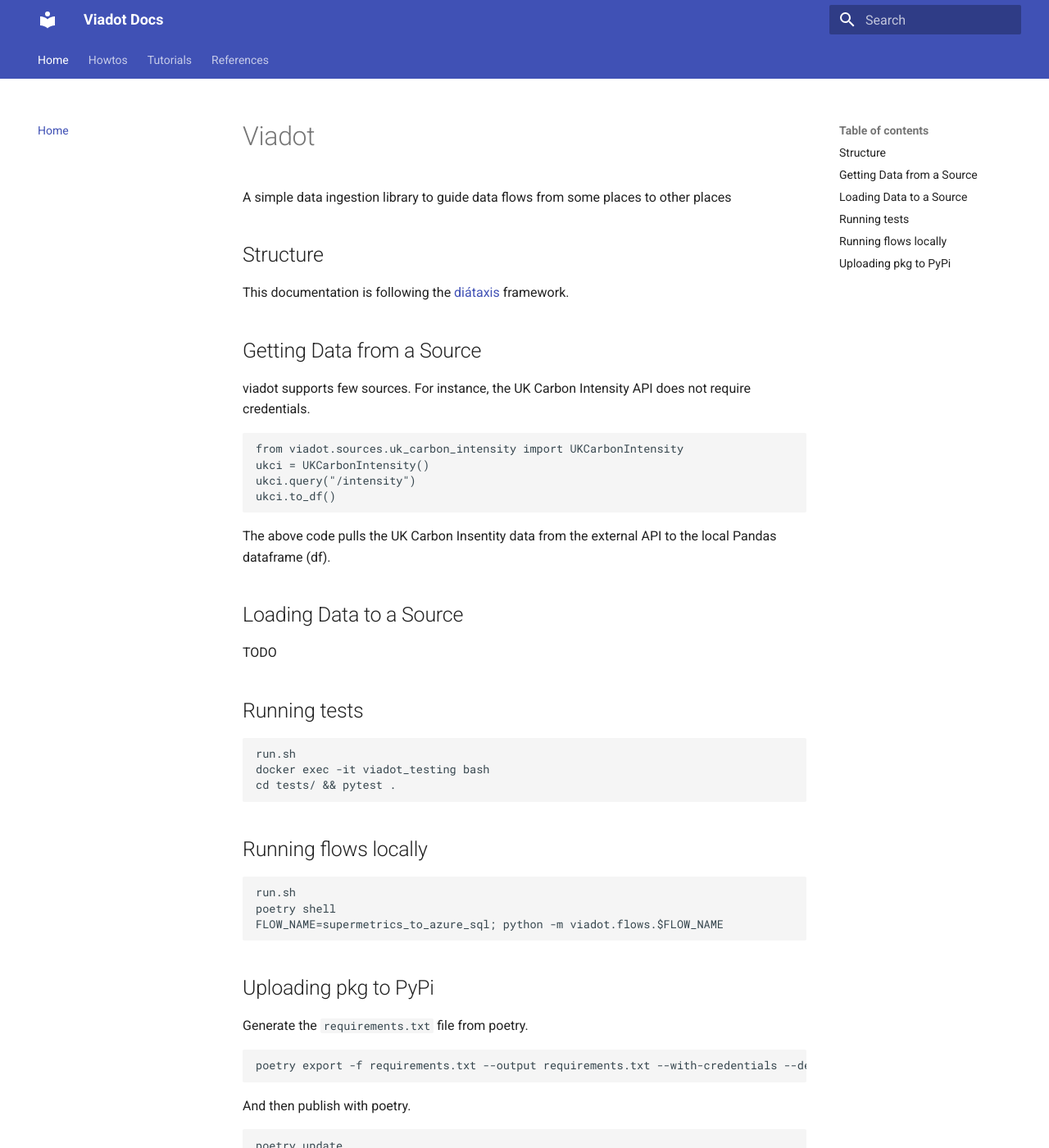
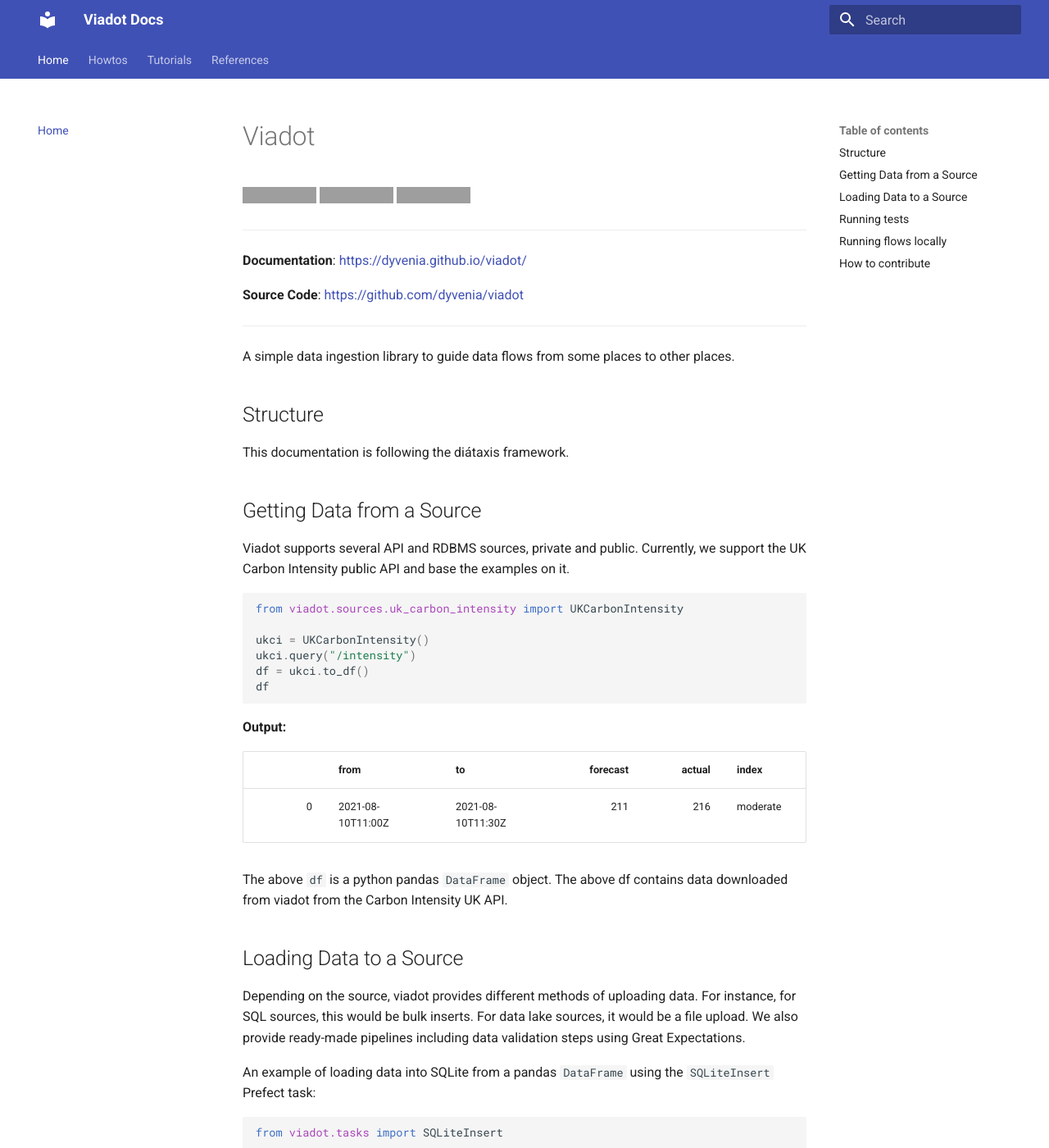
Before and after one commit to dyvenia/viadot, an MkDocs documentation site: the page built from docs/home.md, in a window 1280 px wide and 1400 px high. Shown: the whole window at 82% size. Built offline with MkDocs 1.6.1 and Material for MkDocs 9.7.7, drawn with Linux system fonts in a browser that asks for light colours; some of the changed text lies outside the part shown; grey boxes are pictures that could not be loaded.

Commit message:
📝 Added a lot of docs

````diff
--- a/docs/home.md
+++ b/docs/home.md
@@ -1,51 +1,89 @@
 # Viadot
-A simple data ingestion library to guide data flows from some places to other places
+[![build status](https://github.com/dyvenia/viadot/actions/workflows/build.yml/badge.svg)](https://github.com/dyvenia/viadot/actions/workflows/build.yml)
+[![formatting](https://img.shields.io/badge/code%20style-black-000000.svg)](https://github.com/psf/black)
+[![codecov](https://codecov.io/gh/Trymzet/dyvenia/branch/main/graph/badge.svg?token=k40ALkXbNq)](https://codecov.io/gh/Trymzet/dyvenia)
+---
+
+**Documentation**: <a href="https://dyvenia.github.io/viadot/" target="_blank">https://dyvenia.github.io/viadot/</a>
+
+**Source Code**: <a href="https://github.com/dyvenia/viadot" target="_blank">https://github.com/dyvenia/viadot</a>
+
+---
+
+A simple data ingestion library to guide data flows from some places to other places.
 
 ## Structure
-This documentation is following the [diátaxis](https://diataxis.fr/) framework.
+This documentation is following the diátaxis framework.
 
 ## Getting Data from a Source
 
-viadot supports few sources. For instance, the UK Carbon Intensity API does not require credentials.
+Viadot supports several API and RDBMS sources, private and public. Currently, we support the UK Carbon Intensity public API and base the examples on it.
 
 ```python
 from viadot.sources.uk_carbon_intensity import UKCarbonIntensity
+
 ukci = UKCarbonIntensity()
 ukci.query("/intensity")
-ukci.to_df()
+df = ukci.to_df()
+df
 ```
 
-The above code pulls the UK Carbon Insentity data from the external API to the local Pandas dataframe (df).
+**Output:**
+
+|      | from              | to                |   forecast |   actual | index    |
+| ---: | ------------------|:------------------|-----------:|---------:|:---------|
+| 0    | 2021-08-10T11:00Z | 2021-08-10T11:30Z |        211 |      216 | moderate |
+
+
+The above `df` is a python pandas `DataFrame` object. The above df contains data downloaded from viadot from the Carbon Intensity UK API.
 
 ## Loading Data to a Source
+Depending on the source, viadot provides different methods of uploading data. For instance, for SQL sources, this would be bulk inserts. For data lake sources, it would be a file upload. We also provide ready-made pipelines including data validation steps using Great Expectations.
 
-TODO
+An example of loading data into SQLite from a pandas `DataFrame` using the `SQLiteInsert` Prefect task:
+
+```python
+from viadot.tasks import SQLiteInsert
+
+insert_task = SQLiteInsert()
+insert_task.run(table_name=TABLE_NAME, dtypes=dtypes, db_path=database_path, df=df, if_exists="replace")
+```
+
 
 ## Running tests
+To run tests, log into the container and run pytest:
+```
+cd viadot/docker
+run.sh
+docker exec -it viadot_testing bash
+pytest
+```
+
+## Running flows locally
+You can run the example flows from the terminal:
 ```
 run.sh
 docker exec -it viadot_testing bash
-cd tests/ && pytest .
+FLOW_NAME=hello_world; python -m viadot.examples.$FLOW_NAME
 ```
 
-## Running flows locally
+However, when developing, the easiest way is to use the provided Jupyter Lab container available at `http://localhost:9000/`.
+
+
+## How to contribute
+1. Clone the release branch
+2. Pull the docker env by running `viadot/docker/update.sh -t dev`
+3. Run the env with `viadot/docker/run.sh`
+4. Log into the dev container and install in development mode so that viadot will auto-install at each code change:
 ```
-run.sh
-poetry shell
-FLOW_NAME=supermetrics_to_azure_sql; python -m viadot.flows.$FLOW_NAME
+docker exec -it viadot_testing bash
+pip install -e .
 ```
+5. Edit and test your changes with `pytest`
+6. Submit a PR. The PR should contain the following:
+- new/changed functionality
+- tests for the changes
+- changes added to `CHANGELOG.md`
+- any other relevant resources updated (esp. `viadot/docs`)
 
-## Uploading pkg to PyPi
-
-Generate the `requirements.txt` file from poetry.
-
-```bash
-poetry export -f requirements.txt --output requirements.txt --with-credentials --dev
-```
-
-And then publish with poetry.
-
-```bash
-poetry update
-poetry publish --build
-```
+Please follow the standards and best practices used within the library (eg. when adding tasks, see how other tasks are constructed, etc.). For any questions, please reach out to us here on GitHub.
--- a/mkdocs.yml
+++ b/mkdocs.yml
@@ -4,22 +4,14 @@
   - Home: home.md
   - Howtos:
       - "Config File": howtos/config_file.md
+      - "Running a task": "howtos/running_tasks.md"
       - Flows: howtos/flows.md
-      - "Get Excel file": howtos/uk_carbon_intensity.md
-      - "SQLtoDF": howtos/sqltodf.md
-      - "Insert data": howtos/insert.md
-      - "AzureDataLakeToDF": howtos/parquet_csv_to_df.md
-      - "Copy file from ADLS Gen1 to Gen2": howtos/copy_files_from_different_ADLS.md
-      - "Copy file within the ADLS": howtos/copy_from_container_to_containter_ADLS.md
-      - "Download file from ADLS": howto/download_file_from_ADLS.md
-
   - Tutorials:
-      - Tutorials: tutorials/placeholder.md
+      - Tutorials: tutorials/adding_source.md
   - References:
       - "SQL Sources": references/sql_sources.md
       - "API Sources": references/api_sources.md
-      - "Tasks library": references/task_library.md
-      # - "Task library": references/sources.md
+      - "Task library": references/task_library.md
 theme:
   name: "material"
   features:
@@ -33,4 +25,7 @@
         python:
           rendering:
             show_root_heading: yes
+markdown_extensions:
+  - pymdownx.highlight
+  - pymdownx.superfences
 dev_addr: "0.0.0.0:8000"
````
Also changed, not shown: docs/howtos/copy_files_from_different_ADLS.md (deleted, +0 -20 lines), docs/howtos/copy_from_container_to_containter_ADLS.md (deleted, +0 -17 lines), docs/howtos/download_file_from_ADLS.md (deleted, +0 -4 lines), docs/howtos/insert.md (deleted, +0 -10 lines), docs/howtos/parquet_csv_to_df.md (deleted, +0 -12 lines), docs/howtos/running_tasks.md (added, +14 -0 lines), docs/howtos/sqltodf.md (deleted, +0 -14 lines), docs/howtos/uk_carbon_intensity.md (deleted, +0 -28 lines), docs/index.md (deleted, +0 -48 lines), docs/references/sql_sources.md (+3 -0 lines), docs/references/task_library.md (+18 -8 lines), docs/tutorials/adding_source.md (added, +10 -0 lines), docs/tutorials/placeholder.md (deleted, +0 -1 lines), docs/tutorials/supermetrics.md (deleted, +0 -1 lines), 2 other files.
